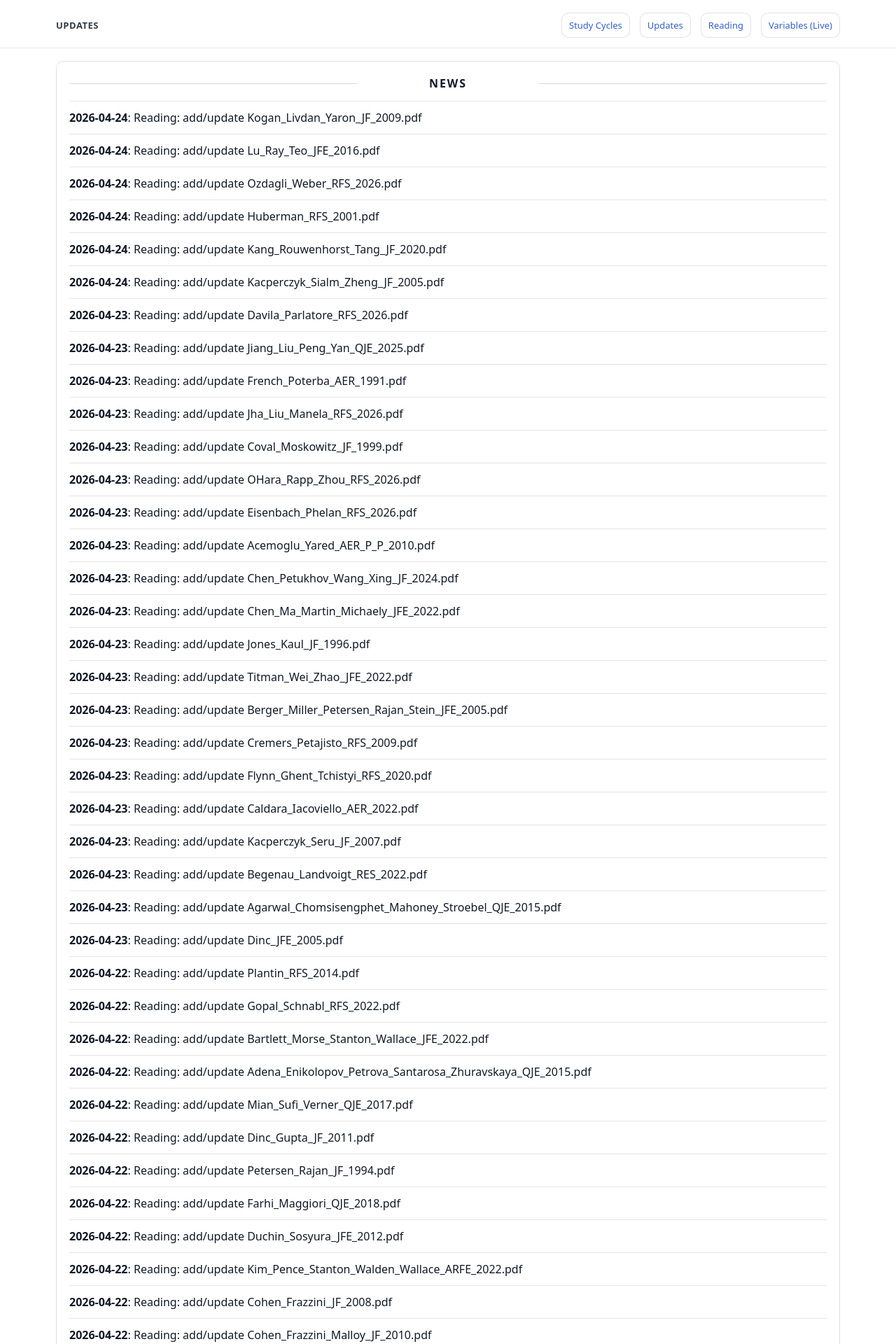
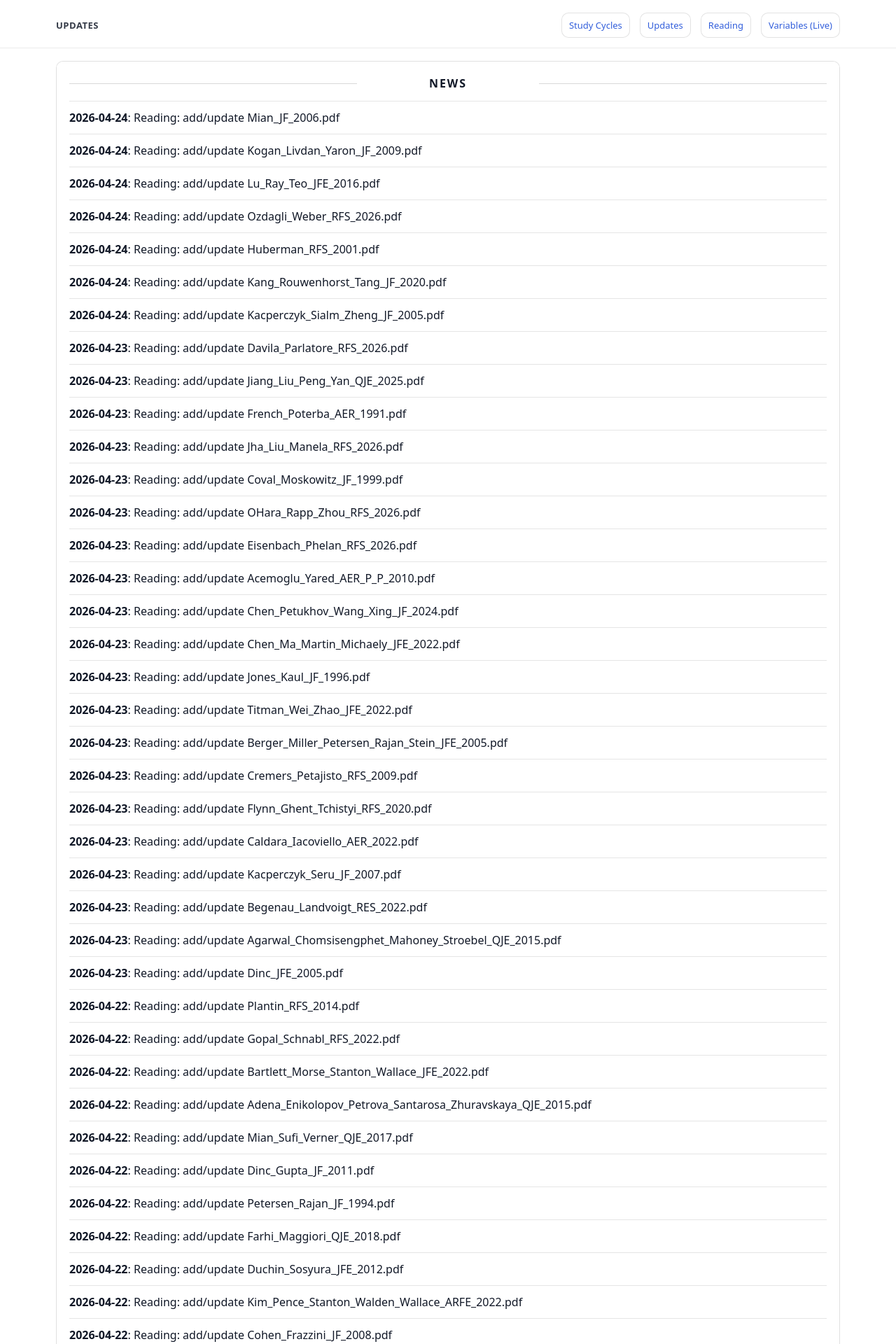
Before and after one commit to yaxinzn/study-archive, a Jekyll site: the page built from updates/index.md, in a window 1280 px wide. Shown: the top 1920 px of the page at 70% size. Built offline with Jekyll 4.4.1, drawn with Linux system fonts in a browser that asks for light colours; some of the changed text lies outside the part shown.

Commit message:
chore: update NEWS feed

```diff
--- a/_data/news.yml
+++ b/_data/news.yml
@@ -1,4 +1,7 @@
 # Auto-generated update history (sorted newest -> oldest). Do not edit manually.
+- ts: "1777011233"
+  date: "2026-04-24"
+  title: "Reading: add/update Mian_JF_2006.pdf"
 - ts: "1776985395"
   date: "2026-04-24"
   title: "Reading: add/update Kogan_Livdan_Yaron_JF_2009.pdf"
```
